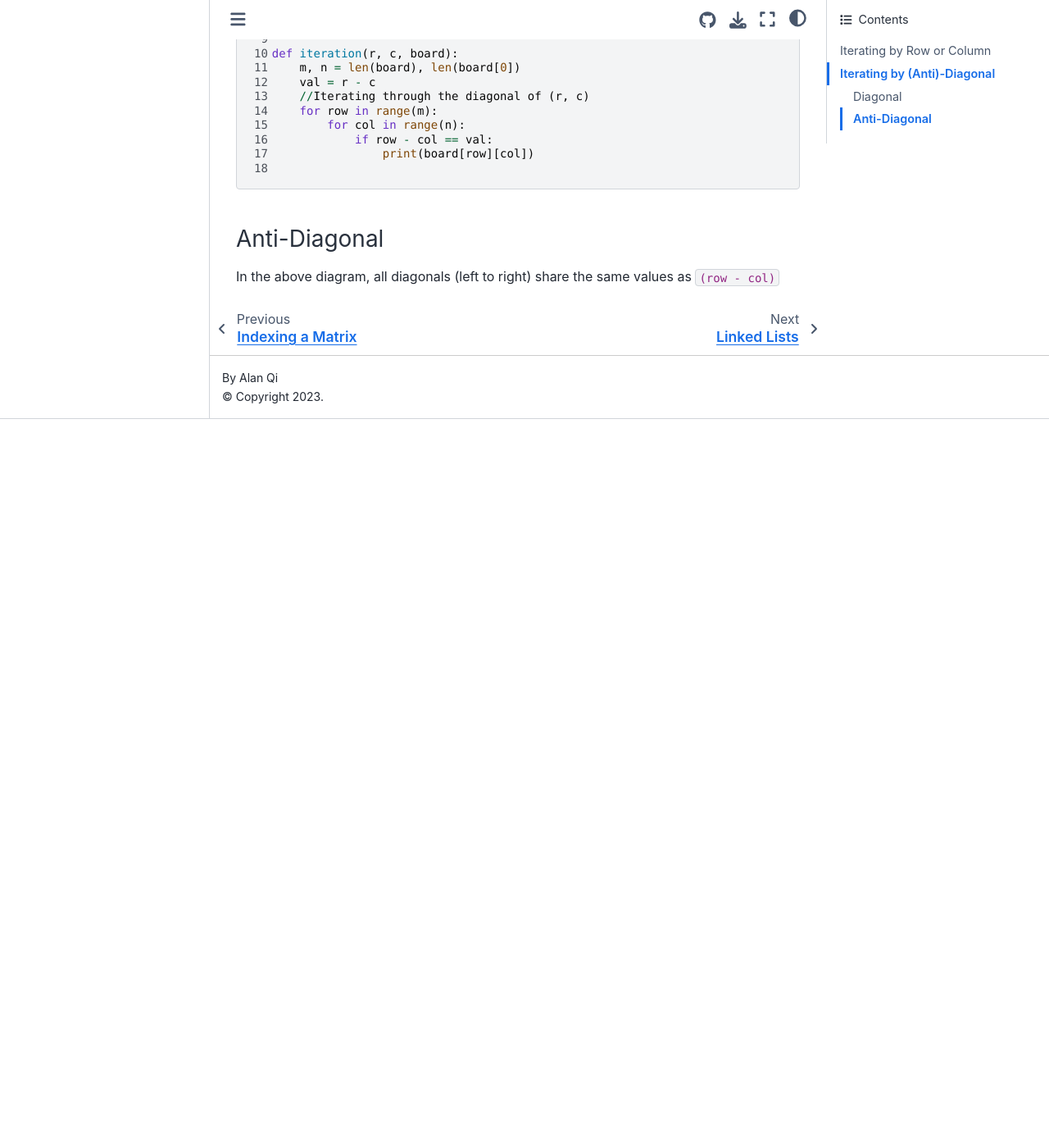
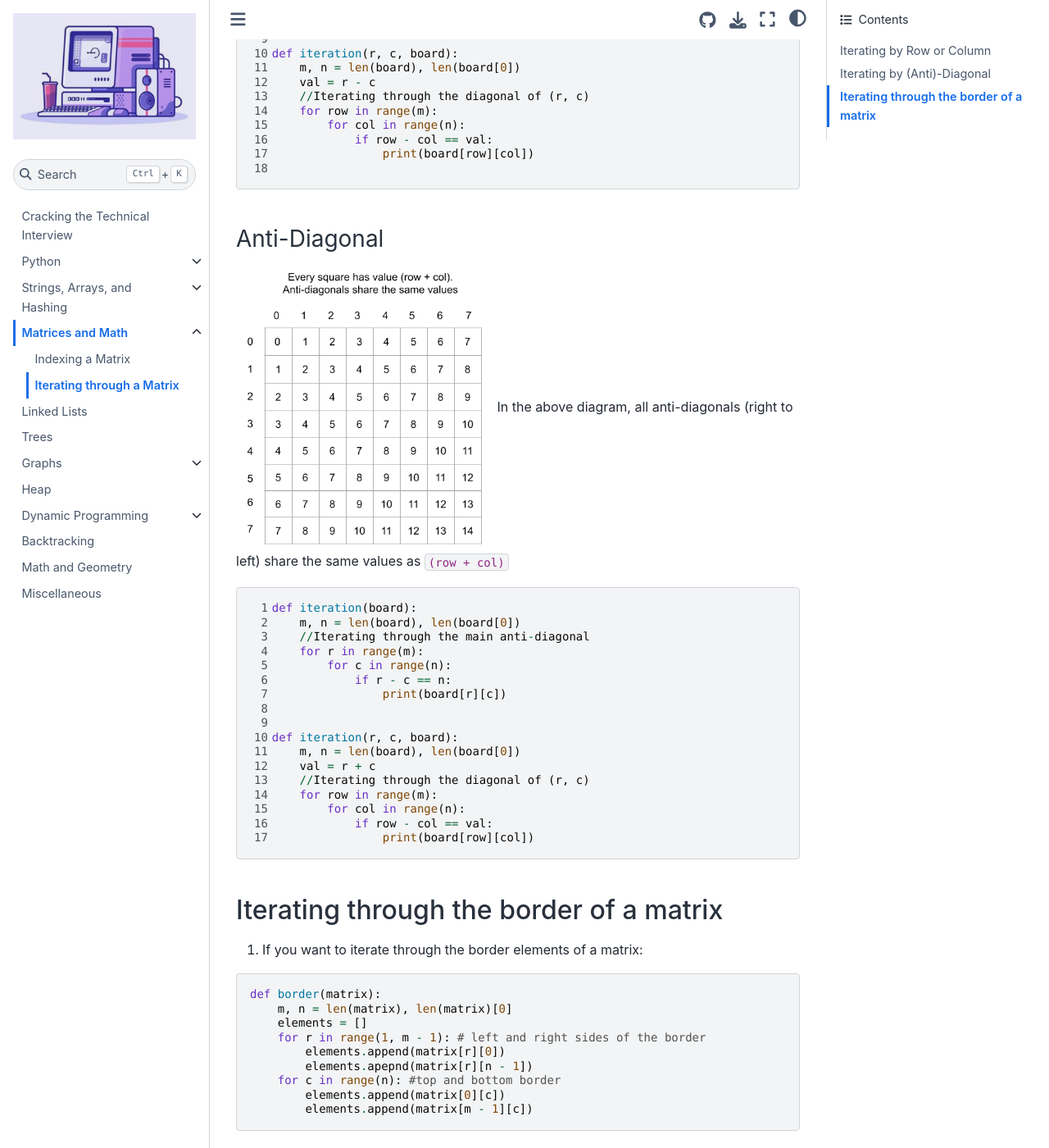
Before and after one commit to alanqi03/algo-book, a Jupyter Book: the page built from 4b.md, in a window 1280 px wide and 1400 px high, scrolled down 1186 px. Shown: the whole window at 82% size. Built offline with Jupyter Book 1.0.4 settings and Sphinx 7.4.7 and the Sphinx Book theme 1.1.4, drawn with Linux system fonts in a browser that asks for light colours; pages that are not in the unit, such as notebooks, are missing from menus; before the commit the page ends 1697 px from its top, so only the background shows below that.

Commit message:
Added different ways of iterating a matrix

````diff
--- a/10.md
+++ b/10.md
@@ -116,3 +116,5 @@
 3. Permutations
 4. Word Seach
 5. Palindrome Partitioning
+6. Letter Combinations of a Phone Number
+7. N-Queens
--- a/4b.md
+++ b/4b.md
@@ -49,5 +49,41 @@
 ```
 
 ### Anti-Diagonal
+![anti-diagonal_matrix](images/antidiagonal_matrix.png)
+In the above diagram, all anti-diagonals (right to left) share the same values as `(row + col)`
+```{code-block} python
+---
+linenos:
+---
+def iteration(board):
+    m, n = len(board), len(board[0])
+    //Iterating through the main anti-diagonal
+    for r in range(m):
+        for c in range(n):
+            if r - c == n:
+                print(board[r][c])
 
-In the above diagram, all diagonals (left to right) share the same values as `(row - col)`
+
+def iteration(r, c, board):
+    m, n = len(board), len(board[0])
+    val = r + c
+    //Iterating through the diagonal of (r, c)
+    for row in range(m):
+        for col in range(n):
+            if row - col == val:
+                print(board[row][col])
+```
+
+## Iterating through the border of a matrix
+1. If you want to iterate through the border elements of a matrix:
+```
+def border(matrix):
+    m, n = len(matrix), len(matrix)[0]
+    elements = []
+    for r in range(1, m - 1): # left and right sides of the border
+        elements.append(matrix[r][0])
+        elements.apepnd(matrix[r][n - 1])
+    for c in range(n): #top and bottom border
+        elements.append(matrix[0][c])
+        elements.append(matrix[m - 1][c])
+```
````
Also changed, not shown: 4.md (+0 -14 lines), images/antidiagonal_matrix.png (added).
